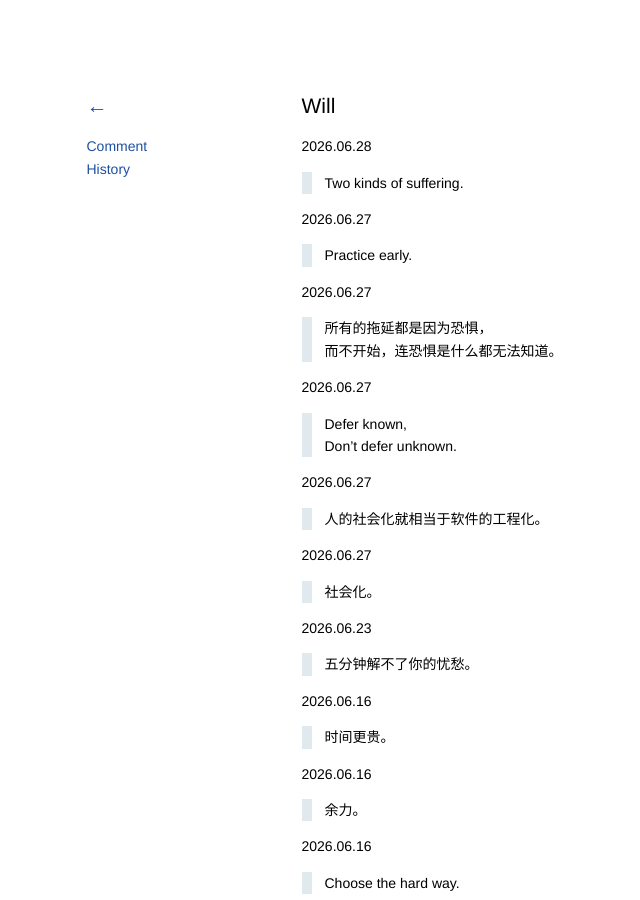
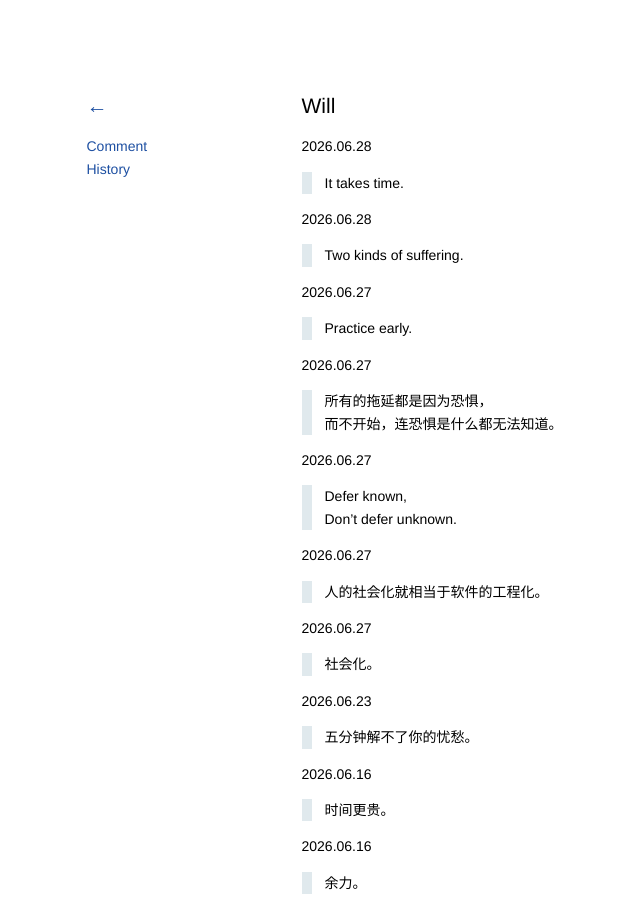
Before and after one commit to kidlj/awei, a Jekyll site: the page built from _wiki/will.md, in a window 1280 px wide and 900 px high. Shown: the whole window, without its empty margins (46-686 px from the left). Built offline with Jekyll 4.4.1, drawn with Linux system fonts in a browser that asks for light colours.

Commit message:
update will

```diff
--- a/_wiki/will.md
+++ b/_wiki/will.md
@@ -1,6 +1,10 @@
 ---
 title: Will
 ---
+
+2026.06.28
+
+> It takes time.
 
 2026.06.28
 
```
